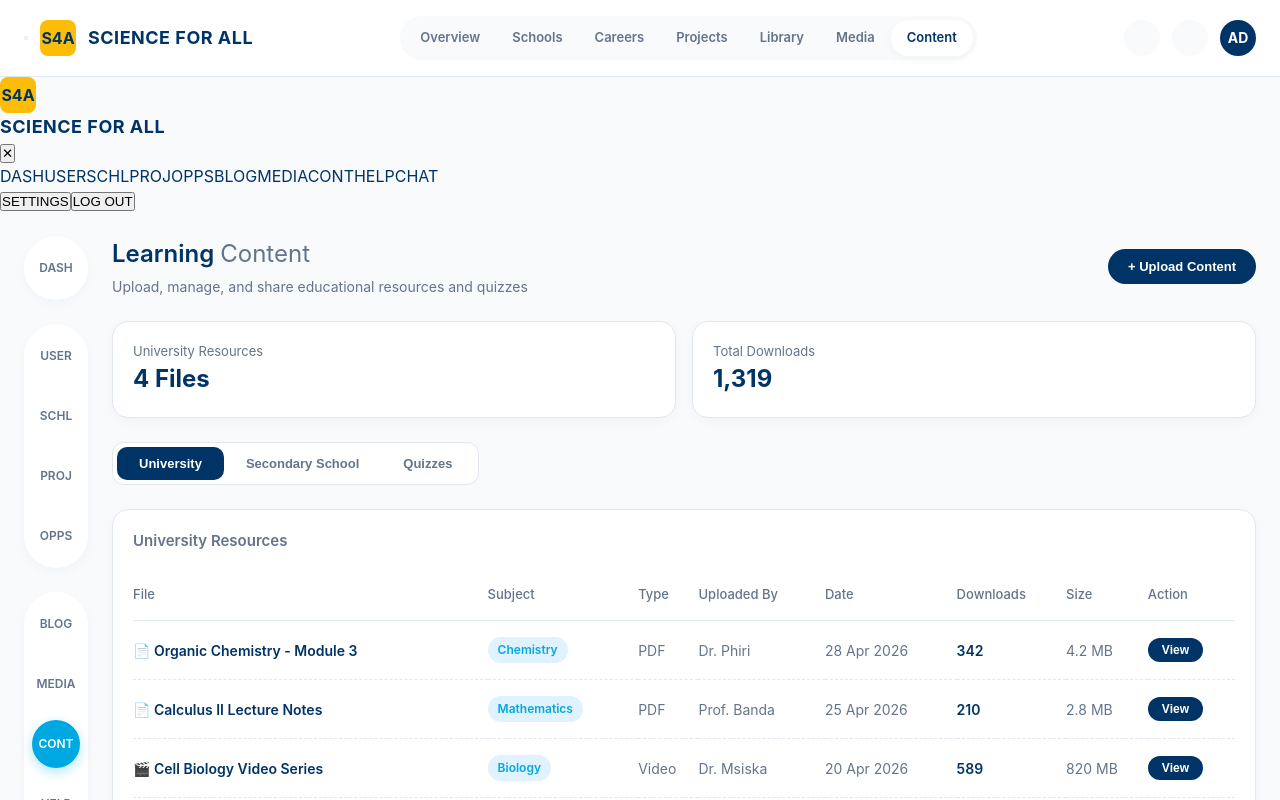
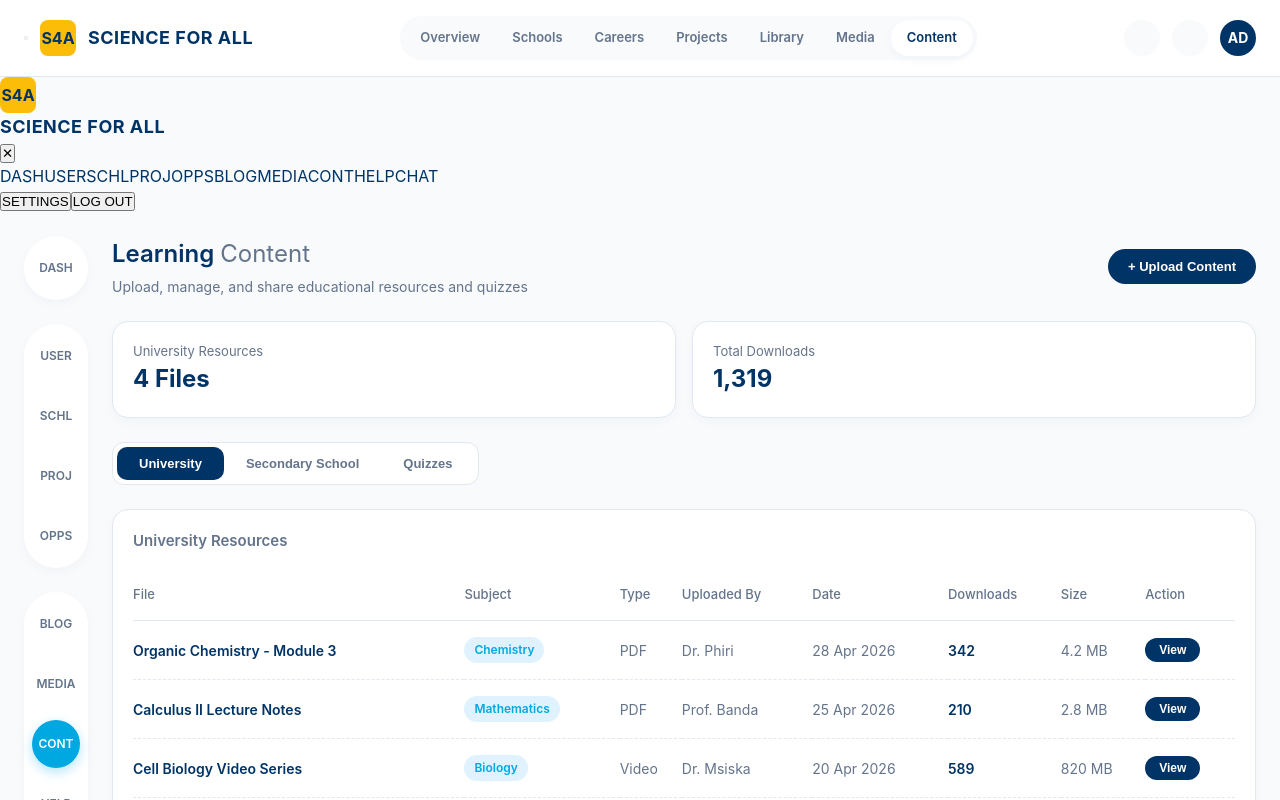
Before and after one commit to JimmyXtesla/foundation, a React (Vite) app: page /content in a window 1280 px wide. Shown: the top 800 px of the page. Built offline with nearby package versions, Linux system fonts and the light colour scheme.

Commit message:
Remove type icon from content title
Removed type icon from the content title display.

```diff
--- a/src/pages/ContentPage.tsx
+++ b/src/pages/ContentPage.tsx
@@ -209,7 +209,7 @@ const ContentPage = () => {
                 {currentContent.map(item => (
                   <tr key={item.id}>
                     <td style={{ fontWeight: 600 }}>
-                      {typeIcon[item.type]} {item.title}
+                       {item.title}
                     </td>
                     <td>
                       <span className="badge badge-info">{item.subject}</span>
```
